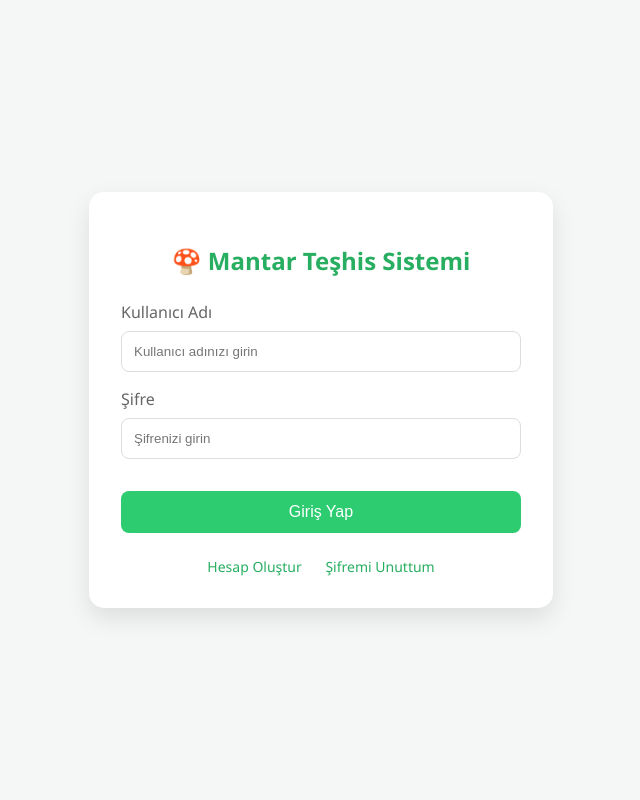
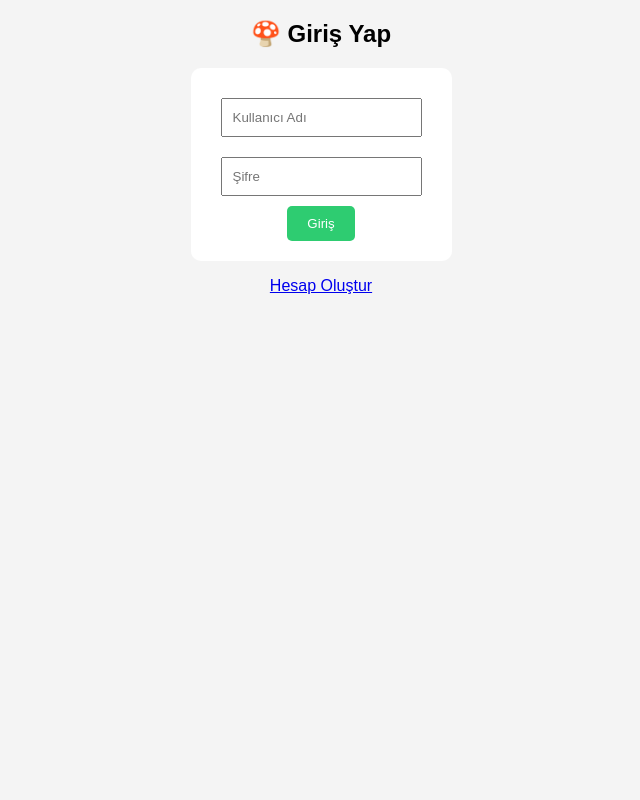
Before and after one commit to tiyatrosahnede221-collab/misgibimantar, a Flask app: page /login in a window 1280 px wide. Shown: the whole page, without its empty margins (319-959 px from the left). Run offline with Flask 3, Linux system fonts and the light colour scheme.

Commit message:
login.html

```diff
--- a/templates/login.html
+++ b/templates/login.html
@@ -1,131 +1,12 @@
 <!DOCTYPE html>
-<html lang="tr">
-<head>
-    <meta charset="UTF-8">
-    <meta name="viewport" content="width=device-width, initial-scale=1.0">
-    <title>Giriş Yap | Mis Gibi Mantar</title>
-    <style>
-        :root {
-            --primary-color: #2ecc71;
-            --secondary-color: #27ae60;
-            --bg-color: #f4f7f6;
-            --text-color: #333;
-        }
-
-        body {
-            font-family: 'Segoe UI', Tahoma, Geneva, Verdana, sans-serif;
-            background-color: var(--bg-color);
-            display: flex;
-            justify-content: center;
-            align-items: center;
-            height: 100vh;
-            margin: 0;
-        }
-
-        .login-container {
-            background: white;
-            padding: 2rem;
-            border-radius: 15px;
-            box-shadow: 0 10px 25px rgba(0,0,0,0.1);
-            width: 100%;
-            max-width: 400px;
-            text-align: center;
-        }
-
-        h2 {
-            color: var(--secondary-color);
-            margin-bottom: 1.5rem;
-        }
-
-        .form-group {
-            margin-bottom: 1rem;
-            text-align: left;
-        }
-
-        label {
-            display: block;
-            margin-bottom: 0.5rem;
-            color: #666;
-        }
-
-        input {
-            width: 100%;
-            padding: 12px;
-            border: 1px solid #ddd;
-            border-radius: 8px;
-            box-sizing: border-box; /* Padding'in taşmasını engeller */
-        }
-
-        button {
-            width: 100%;
-            padding: 12px;
-            background-color: var(--primary-color);
-            color: white;
-            border: none;
-            border-radius: 8px;
-            font-size: 16px;
-            cursor: pointer;
-            transition: background 0.3s;
-            margin-top: 1rem;
-        }
-
-        button:hover {
-            background-color: var(--secondary-color);
-        }
-
-        .links {
-            margin-top: 1.5rem;
-            font-size: 14px;
-        }
-
-        .links a {
-            color: var(--secondary-color);
-            text-decoration: none;
-            margin: 0 10px;
-        }
-
-        .links a:hover {
-            text-decoration: underline;
-        }
-
-        .error {
-            color: #e74c3c;
-            background: #fdeaea;
-            padding: 10px;
-            border-radius: 5px;
-            margin-bottom: 1rem;
-            font-size: 14px;
-        }
-    </style>
-</head>
-<body>
-
-<div class="login-container">
-    <h2>🍄 Mantar Teşhis Sistemi</h2>
-
-    {% if hata %}
-    <div class="error">{{ hata }}</div>
-    {% endif %}
-
-    <form action="{{ url_for('login') }}" method="POST">
-        <div class="form-group">
-            <label for="u">Kullanıcı Adı</label>
-            <input type="text" id="u" name="u" placeholder="Kullanıcı adınızı girin" required>
-        </div>
-
-        <div class="form-group">
-            <label for="p">Şifre</label>
-            <input type="password" id="p" name="p" placeholder="Şifrenizi girin" required>
-        </div>
-
-        <button type="submit">Giriş Yap</button>
+<html>
+<body style="font-family:sans-serif; text-align:center; background:#f4f4f4;">
+    <h2>🍄 Giriş Yap</h2>
+    <form action="{{ url_for('login') }}" method="POST" style="background:white; padding:20px; display:inline-block; border-radius:10px;">
+        <input type="text" name="u" placeholder="Kullanıcı Adı" required style="margin:10px; padding:10px;"><br>
+        <input type="password" name="p" placeholder="Şifre" required style="margin:10px; padding:10px;"><br>
+        <button type="submit" style="padding:10px 20px; background:#2ecc71; color:white; border:none; border-radius:5px;">Giriş</button>
     </form>
-
-    <div class="links">
-        <a href="{{ url_for('register') }}">Hesap Oluştur</a>
-        <a href="#">Şifremi Unuttum</a>
-    </div>
-</div>
-
+    <p><a href="{{ url_for('register') }}">Hesap Oluştur</a></p>
 </body>
 </html>
```
